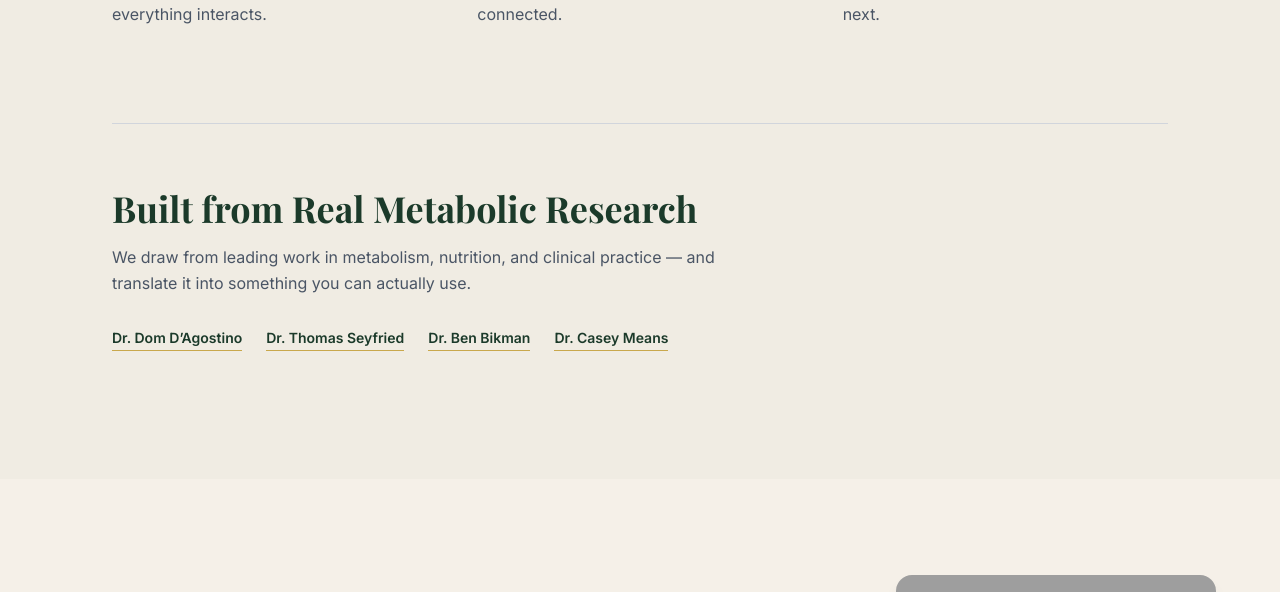
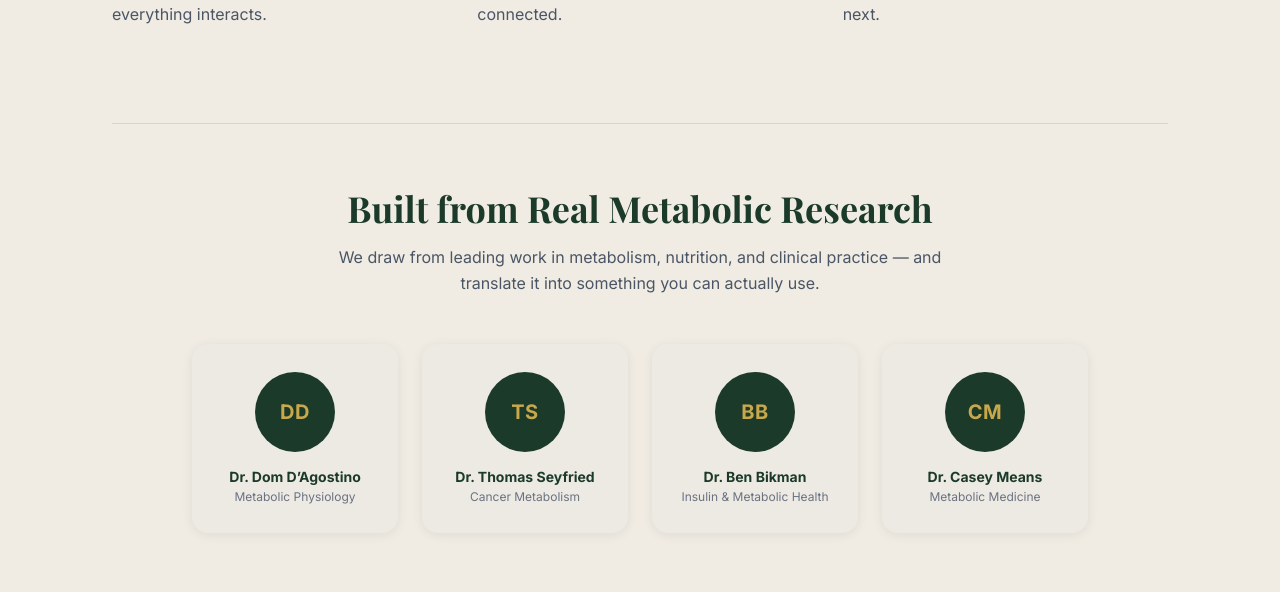
Before and after one commit to Sherryfarmshop/rooted-clarity-website, a Next.js app: page / in a window 1280 px wide. Shown: the part 5005-5597 px from the top of the page. Built offline with nearby package versions, Linux system fonts and the light colour scheme; grey boxes are pictures that could not be loaded; a web font is replaced by a local one.

Commit message:
doctor-cards-grid

```diff
--- a/src/components/Approach.tsx
+++ b/src/components/Approach.tsx
@@ -66,18 +66,31 @@ export default function Approach() {
         </div>
 
         {/* 4. DOCTOR / RESEARCH SECTION */}
-        <div className="border-t border-gray-300 pt-16">
+        <div className="border-t border-gray-300 pt-16 text-center">
           <h3 className="font-serif text-3xl sm:text-4xl font-bold text-[#1B3A2A] mb-4">
             Built from Real Metabolic Research
           </h3>
-          <p className="text-gray-600 text-base leading-relaxed max-w-2xl mb-8">
+          <p className="text-gray-600 text-base leading-relaxed max-w-2xl mx-auto mb-12">
             We draw from leading work in metabolism, nutrition, and clinical practice — and translate it into something you can actually use.
           </p>
-          <div className="flex flex-wrap gap-6">
-            {["Dr. Dom D\u2019Agostino", "Dr. Thomas Seyfried", "Dr. Ben Bikman", "Dr. Casey Means"].map((name) => (
-              <span key={name} className="text-[#1B3A2A] font-semibold text-sm border-b border-[#C9A84C] pb-0.5">
-                {name}
-              </span>
+
+          <div className="grid grid-cols-2 lg:grid-cols-4 gap-6 max-w-4xl mx-auto">
+            {[
+              { name: "Dr. Dom D\u2019Agostino", initials: "DD", title: "Metabolic Physiology" },
+              { name: "Dr. Thomas Seyfried", initials: "TS", title: "Cancer Metabolism" },
+              { name: "Dr. Ben Bikman", initials: "BB", title: "Insulin & Metabolic Health" },
+              { name: "Dr. Casey Means", initials: "CM", title: "Metabolic Medicine" },
+            ].map((doc) => (
+              <div key={doc.name} className="bg-[#edeae3] rounded-2xl px-5 py-7 shadow-[0_2px_12px_rgba(0,0,0,0.07)] flex flex-col items-center gap-4">
+                {/* Circular initial avatar */}
+                <div className="w-20 h-20 rounded-full bg-[#1B3A2A] flex items-center justify-center flex-shrink-0">
+                  <span className="text-[#C9A84C] font-bold text-xl tracking-wide">{doc.initials}</span>
+                </div>
+                <div>
+                  <p className="text-[#1B3A2A] font-bold text-sm leading-tight mb-1">{doc.name}</p>
+                  <p className="text-gray-500 text-xs">{doc.title}</p>
+                </div>
+              </div>
             ))}
           </div>
         </div>
```
